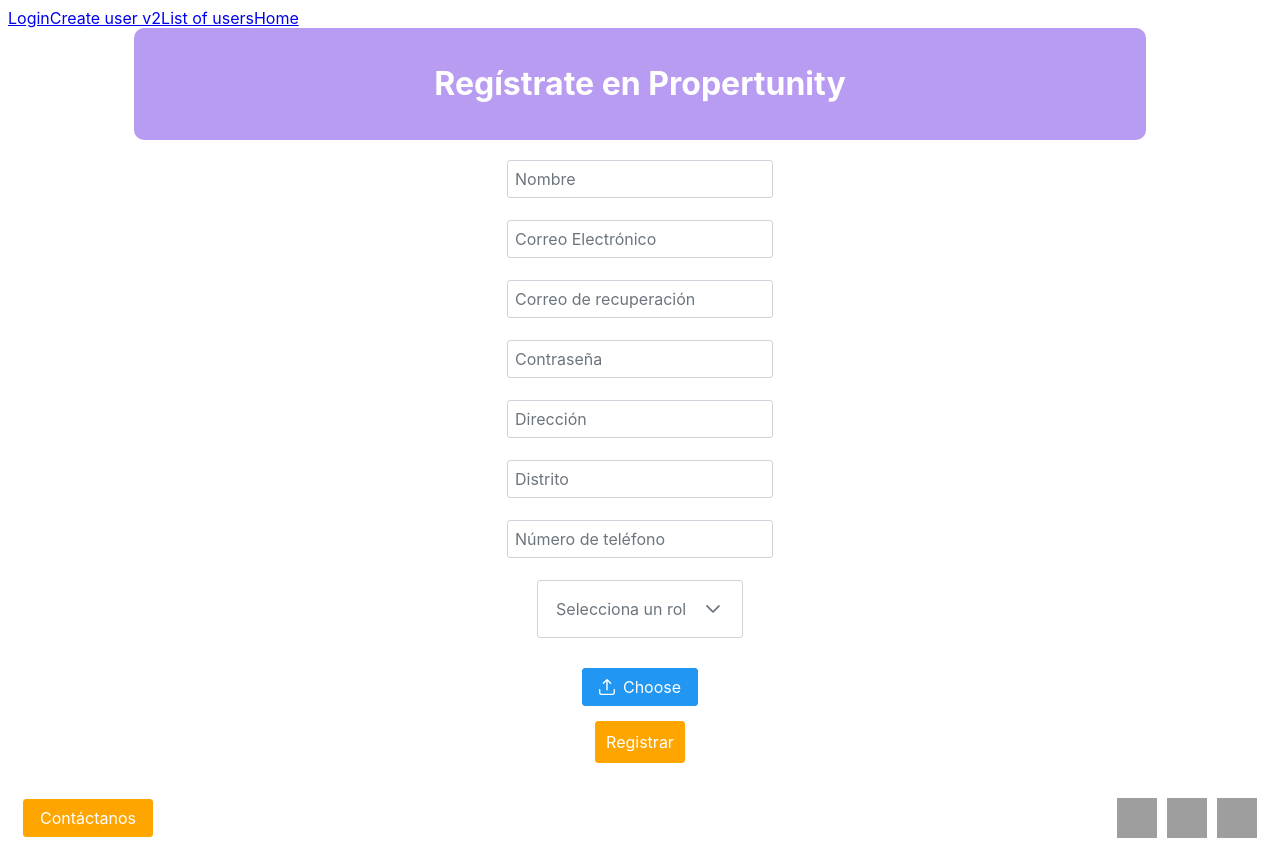
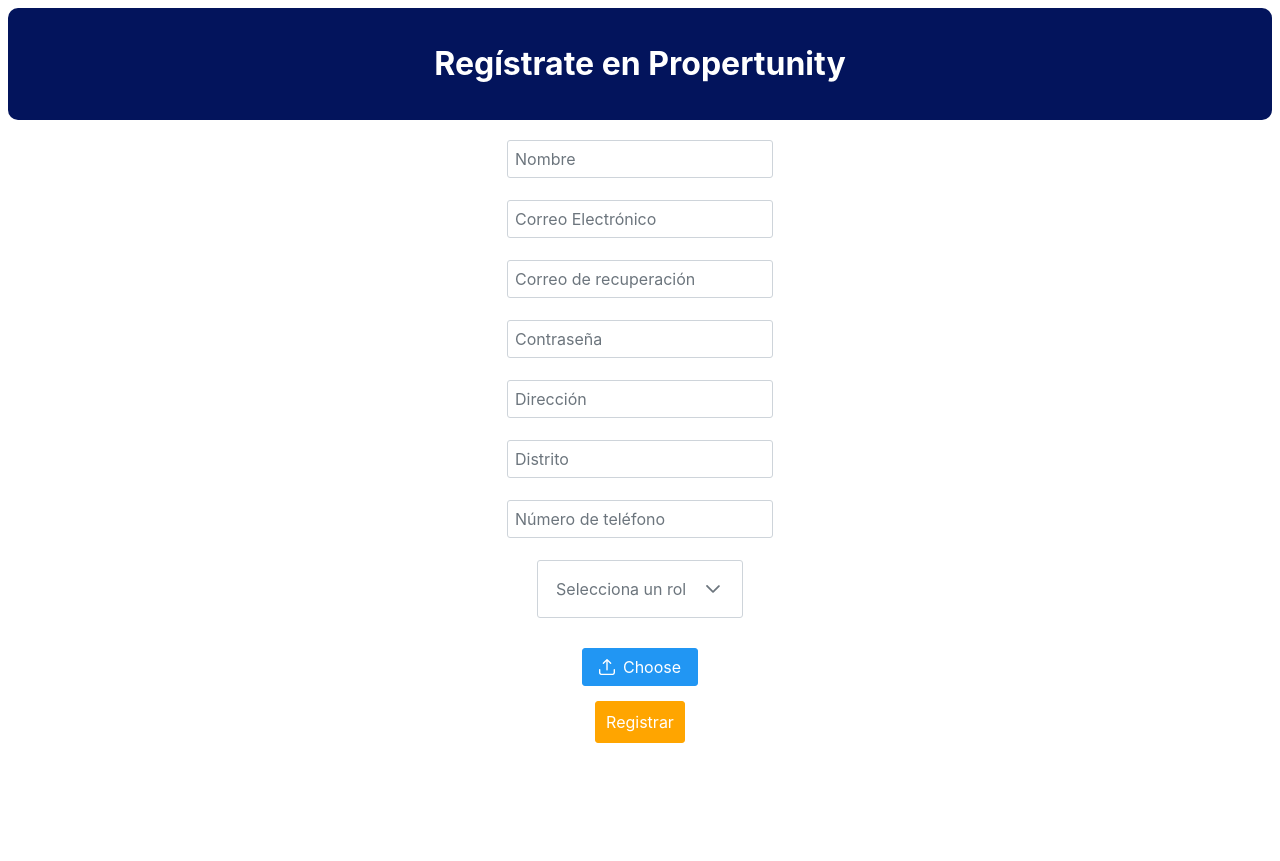
Before and after one commit to SmarTech-Propertunity/upc-pre-202401--si730-WS52-SmarTech-FrontEnd, a Vue app: page /register in a window 1280 px wide. After the commit the page ends 800 px from the top, so only its background shows below. Built offline with nearby package versions, Linux system fonts and the light colour scheme; grey boxes are pictures that could not be loaded.

Commit message:
feat: added home icon & fixed Toolbar

```diff
--- a/src/App.vue
+++ b/src/App.vue
@@ -11,12 +11,13 @@
 
 <template>
   <main>
-    <nav>
-      <RouterLink to="/">Login</RouterLink>
-      <RouterLink to="/recovery">Create user v2</RouterLink>
-      <RouterLink to="/register">List of users</RouterLink>
-      <RouterLink to="/home">Home</RouterLink>
-    </nav>
+
+
+      <RouterLink to="/"></RouterLink>
+      <RouterLink to="/recovery"></RouterLink>
+      <RouterLink to="/register"></RouterLink>
+      <RouterLink to="/home"></RouterLink>
+
     <router-view></router-view>
   </main>
 
--- a/src/core/domain/components/user-management/main-login.component.vue
+++ b/src/core/domain/components/user-management/main-login.component.vue
@@ -28,13 +28,7 @@
     <pv-button label="Registrar" class="custom-button"></pv-button>
   </div>
 
-  <div class="link-container">
-    <pv-button label="Contáctanos" class="custom-button"></pv-button>
-    <div class="img-container">
-      <img src="https://upload.wikimedia.org/wikipedia/commons/b/b9/2023_Facebook_icon.svg" alt="Icono de Facebook" width="40" height="40">
-      <img src="https://upload.wikimedia.org/wikipedia/commons/thumb/e/e7/Instagram_logo_2016.svg/2048px-Instagram_logo_2016.svg.png" alt="Icono de Instagram" width="40" height="40">
-    </div>
-  </div>
+
   </body>
 
 </template>
--- a/src/core/domain/components/user-management/recovery-password.component.vue
+++ b/src/core/domain/components/user-management/recovery-password.component.vue
@@ -38,7 +38,7 @@
 
 .head-content {
   text-align: center;
-  background-color: #B89CF2;
+  background-color: #03145c;
   padding: 15px;
   border-radius: 10px;
   width:80%;
--- a/src/core/domain/components/user-management/register-user.component.vue
+++ b/src/core/domain/components/user-management/register-user.component.vue
@@ -61,14 +61,6 @@
 
   </div>
 
-  <div class="link-container">
-    <pv-button label="Contáctanos" class="custom-button"></pv-button>
-    <div class="img-container">
-      <img src="https://upload.wikimedia.org/wikipedia/commons/b/b9/2023_Facebook_icon.svg" alt="Icono de Facebook" width="40" height="40">
-      <img src="https://upload.wikimedia.org/wikipedia/commons/thumb/e/e7/Instagram_logo_2016.svg/2048px-Instagram_logo_2016.svg.png" alt="Icono de Instagram" width="40" height="40">
-      <img src="https://upload.wikimedia.org/wikipedia/commons/thumb/6/6b/WhatsApp.svg/2044px-WhatsApp.svg.png" alt="Icono de Whatsapp" width="40" height="40">
-    </div>
-  </div>
   </body>
 
 
@@ -84,10 +76,10 @@
 
 .head-content {
   text-align: center;
-  background-color: #B89CF2;
+  background-color: #03145c;
   padding: 15px;
   border-radius: 10px;
-  width:80%;
+  width:100%;
   margin: 0 auto;
 }
 
--- a/src/core/public/components/home/the-toolbar.component.vue
+++ b/src/core/public/components/home/the-toolbar.component.vue
@@ -1,8 +1,5 @@
 <script>
-  export default
-  {
-    name: "the-toolbar",
-  }
+
 </script>
 
 <template>
@@ -18,10 +15,10 @@
     <template #end>
       <div class="p-toolbar-end">
         <!-- Propertunity button -->
-        <img src="../../../../assets/images/propertunity-logo.png" height="50px" width="50px" alt="propertunity">
+        <img src="../../../../assets/images/home-icon.png" height="50px" width="50px" alt="home icon">
 
         <!-- User (profile) button -->
-        <img src="../../../../assets/images/user-icon.png" height="50px" width="50px" alt="propertunity">
+        <img src="../../../../assets/images/user-icon.png" height="50px" width="50px" alt="Account Icon">
       </div>
     </template>
   </pv-toolbar>
@@ -34,9 +31,9 @@
     align-items: center;
     justify-content: space-between;
     flex-wrap: wrap;
-
-    background: #0000cd;
-    height: 4.0rem;
+    background: hsl(252, 84%, 24%);
+    width: 100%;
+    padding: 1rem;
   }
 
   .p-toolbar-start {
@@ -45,8 +42,10 @@
     padding-left: 2.5rem;
   }
   .p-toolbar-start-title {
-    font-weight: normal;
-    font-size: 1.5rem;
+    font-size: 2em;
+    font-weight: bold;
+    font-style: italic;
+    font-family: Lato, sans-serif;
     color: #ffffff;
   }
 
@@ -56,4 +55,11 @@
     padding-right: 1.5rem;
     gap: 2.0rem;
   }
+
+* {
+  margin: 0;
+  padding: 0;
+  box-sizing: border-box;
+}
+
 </style>
--- a/src/main.js
+++ b/src/main.js
@@ -12,12 +12,14 @@
 import FileUpload from 'primevue/fileupload';
 
 
+import Toolbar from "primevue/toolbar";
 const app = createApp(App)
 
 //app.use(router)
 app.use(PrimeVue);
 app.use(router);
 app.component('pv-InputText', InputText);
+app.component('pv-toolbar', Toolbar);
 app.component('pv-floatLabel', FloatLabel);
 app.component('pv-button', Button);
 app.component('pv-dropdown', Dropdown)
```
Also changed, not shown: src/assets/images/home-icon.png (added), src/assets/styles/base.css (indentation only).
